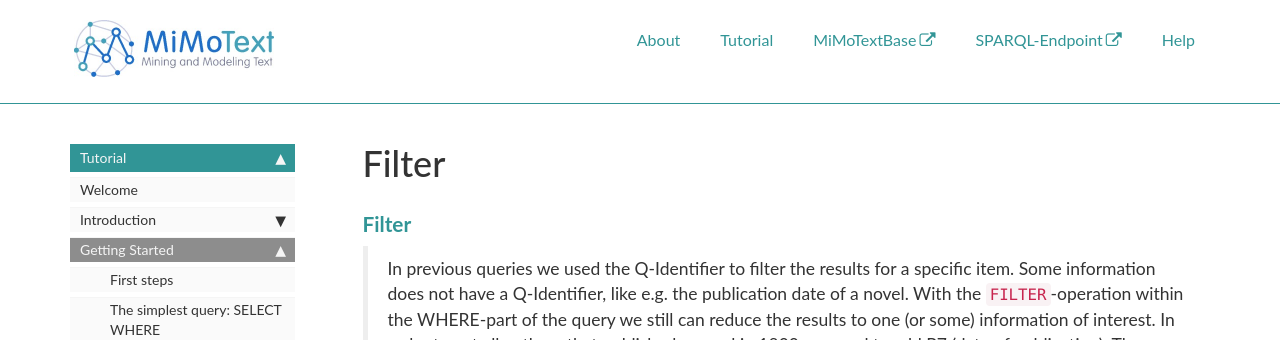
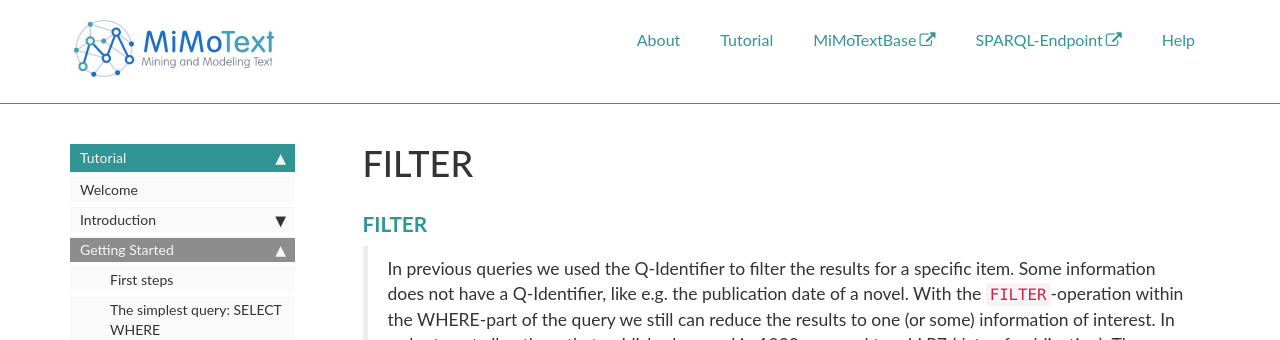
Before and after one commit to MiMoText/MiMoTextBase_Tutorial, a Jekyll site: the page built from pages/tutorial/filter.md, in a window 1280 px wide and 900 px high, cut to the strip 0-515 px from the top of the window. Shown: the top 340 px of the strip. Built offline with Jekyll 4.4.1, drawn with Linux system fonts in a browser that asks for light colours; comment, search, counter and statistics services are not loaded; our own code applies the rules of GitHub Pages for plain Markdown files.

Commit message:
remove double titles

```diff
--- a/_layouts/page_print.html
+++ b/_layouts/page_print.html
@@ -3,7 +3,7 @@
 comments: true
 ---
 <div class="post-header">
-    <h1 class="post-title-main" id="{{page.permalink | replace: '/', '' }}">{{ page.title }}</h1>
+    <!--h1 class="post-title-main" id="{{page.permalink | replace: '/', '' }}">{{ page.title }}</h1>-->
 </div>
 
 <div class="post-content">
--- a/pages/tutorial/filter.md
+++ b/pages/tutorial/filter.md
@@ -9,26 +9,24 @@
 toc: false
 ---
 
-### **Filter**
+### **FILTER**
 
-> In previous queries we used the Q-Identifier to filter the results for a specific item. Some information does not have a Q-Identifier, like e.g. the publication date of a novel. With the `FILTER`-operation within the WHERE-part of the query we still can reduce the results to one (or some) information of interest. In order to get all authors that published a novel in 1800 we need to add P7 (date of publication). The operation  `FILTER(YEAR(?pubdate) = 1800)` selects all publication dates where the  `YEAR` is 1800 (as the dates are of  “time datatype” it is important to only select the  `YEAR ` of it.
-All common operations like  `= > < ` can be used in the  `FILTER `-part.
+> In previous queries we used the Q-Identifier to filter the results for a specific item. Some information does not have a Q-Identifier, like e.g. the publication date of a novel. With the `FILTER`-operation within the WHERE-part of the query we still can reduce the results to one (or some) information of interest. In order to get all authors that published a novel in 1800 we need to add P7 (date of publication). The operation `FILTER(YEAR(?pubdate) = 1800)` selects all publication dates where the `YEAR` is 1800 (as the dates are of “time datatype” it is important to only select the `YEAR ` of it.
+> All common operations like `= > < ` can be used in the `FILTER `-part.
 
-As we only want to retrieve the authors that published a novel in 1800 we will use the  `DISTINCT `-Method to get each author once.
+As we only want to retrieve the authors that published a novel in 1800 we will use the `DISTINCT `-Method to get each author once.
 
 <iframe class="" src="https://query.wikidata.org/#%23Locations%20of%20aviation%20accidents%0A%0ASELECT%20%3Fitem%20%3FitemLabel%20%3Fcoords%0AWHERE%0A%7B%0A%20%20%20%3Fitem%20wdt%3AP31%20wd%3AQ744913.%20%20%20%20%20%20%23%20item%20is%20an%20instance%20of%20an%20aviation%20accident%0A%20%20%20%3Fitem%20wdt%3AP625%20%3Fcoords.%20%20%20%20%20%20%20%20%23%20item%27s%20coordinates%20are%20collected%20by%20the%20%3Fcoords%20variable%0A%20%20SERVICE%20wikibase%3Alabel%20%7B%20bd%3AserviceParam%20wikibase%3Alanguage%20%22%5BAUTO_LANGUAGE%5D%2Cen%22.%20%7D%0A%7D" style="width:100%;max-width:100%;height:450px" frameborder="0"></iframe>
-
 
 Example: [Get all authors that published a novel in 1800](https://tinyurl.com/2cfajx6w)
 
 Another example for the `FILTER` would be searching for a substring within a string-Item (like the Label). If you are interested in all authors whose names contain “beau”, you need to retrieve the label of all authors and add the phrase `FILTER(CONTAINS(LCASE(?authorName), "beau"))`.
 As the function `CONTAINS` is a String-Matching-Function that is sensible to upper and lower case strings it is important to set the characters in ?authorName to lowercase characters.
 
-
 Example: [Get all authors whose name contains “beau”](https://tinyurl.com/2yqdlt4w)
 
 In our graph the labels of authors are structured in `SURNAME` (in upper case) and first name (in lower case). So if you only want to retrieve authors whose surname contains “beau”, you also could replace the FILTER part as follows: FILTER(contains(?authorName, "BEAU")).
-But be careful, you need to know the data in order to get the desired (or if any at all) output.  `FILTER(contains(?authorName, "beau"))`would not give you any result, because the only author whose first name contains “beau” is “SAINT-AULAIRE, Yrieix Beaupoil, marquis de” and here the “B” in “Beaupoil” also is upper case so it is not a match.
+But be careful, you need to know the data in order to get the desired (or if any at all) output. `FILTER(contains(?authorName, "beau"))`would not give you any result, because the only author whose first name contains “beau” is “SAINT-AULAIRE, Yrieix Beaupoil, marquis de” and here the “B” in “Beaupoil” also is upper case so it is not a match.
 
 If you are interested in other string functions, have a look at the section "Functions on strings" in the [SPARQL Wikibook](https://en.wikibooks.org/wiki/SPARQL/Expressions_and_Functions#Functions_on_strings).
 
```
Also changed, not shown: pages/tutorial/count.md (+1 -1 lines).
